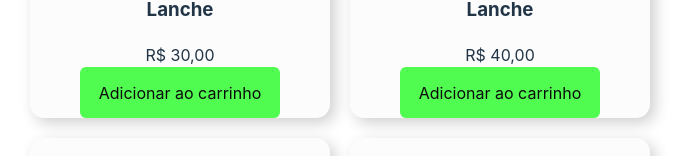
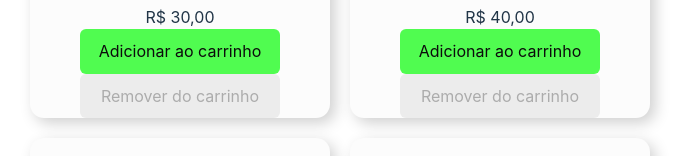
Before and after one commit to kaelsilva/store-test, a React (Vite) app in the folder frontend/: page / in a window 1280 px wide. Shown: the part 499-655 px from the top of the page, without its empty margins (300-991 px from the left). Built offline with nearby package versions, Linux system fonts and the light colour scheme.

Commit message:
feat: add button to remove item from cart and disable buttons accordingly with cart state

```diff
--- a/frontend/src/components/CardProduct/index.tsx
+++ b/frontend/src/components/CardProduct/index.tsx
@@ -9,6 +9,8 @@ const CardProduct: React.FC<IProduct> = ({
   category,
   imageUrl,
   addItemToCart,
+  removeItemFromCart,
+  itemInCart,
 }) => (
   <Container>
     <Image imageUrl={imageUrl} />
@@ -24,8 +26,20 @@ const CardProduct: React.FC<IProduct> = ({
         })
         .replace(/[^0123456789.,]/g, "")}
     </span>
-    <Button onClick={() => addItemToCart({ itemId: id, itemValue: value })}>
+    <Button
+      className="add"
+      onClick={() => addItemToCart({ itemId: id, itemValue: value })}
+      disabled={itemInCart}
+    >
       Adicionar ao carrinho
+    </Button>
+
+    <Button
+      disabled={!itemInCart}
+      className="remove"
+      onClick={() => removeItemFromCart(id)}
+    >
+      Remover do carrinho
     </Button>
   </Container>
 );
--- a/frontend/src/components/CardProduct/styles.ts
+++ b/frontend/src/components/CardProduct/styles.ts
@@ -28,7 +28,7 @@ export const Image = styled.div<{ imageUrl: string }>`
   border-radius: 14px;
 `;
 
-export const Button = styled.div`
+export const Button = styled.div<{ disabled: boolean }>`
   display: flex;
   justify-content: center;
   align-items: center;
@@ -37,9 +37,6 @@ export const Button = styled.div`
 
   padding: 10px;
 
-  background-color: #50fc50;
-  color: #0c0c0c;
-
   border-radius: 6px;
 
   pointer-events: auto;
@@ -47,7 +44,29 @@ export const Button = styled.div`
 
   cursor: pointer;
 
-  :hover {
-    background-color: #40ec40;
+  &.add {
+    background-color: #50fc50;
+    color: #0c0c0c;
+
+    :hover {
+      background-color: #40ec40;
+    }
   }
+
+  &.remove {
+    background-color: #fc5050;
+    color: #0c0c0c;
+
+    :hover {
+      background-color: #ec4040;
+    }
+  }
+
+  ${({ disabled }) =>
+    disabled &&
+    css`
+      background-color: #ececec !important;
+      color: #acacac !important;
+      pointer-events: none !important;
+    `}
 `;
```
